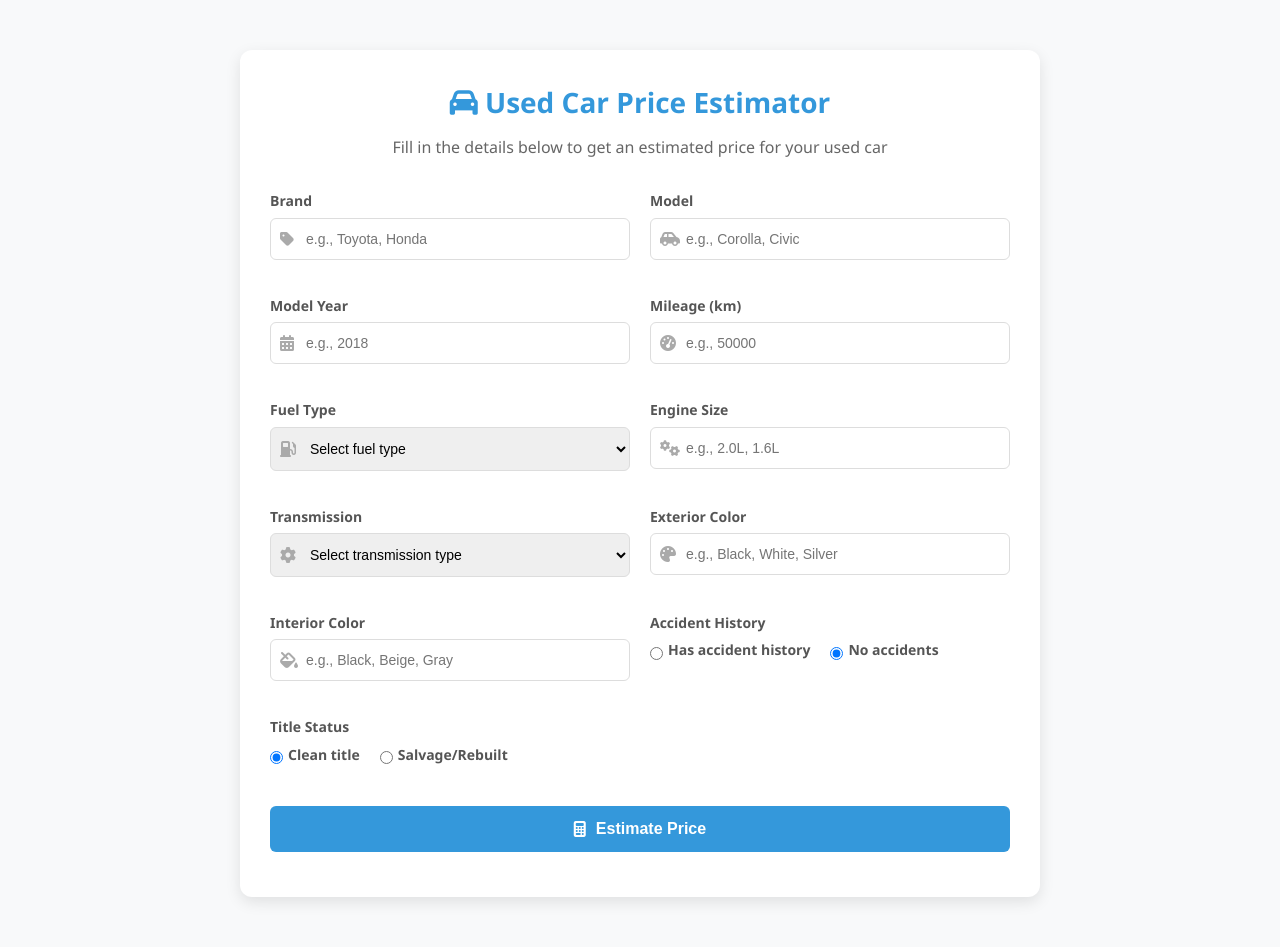
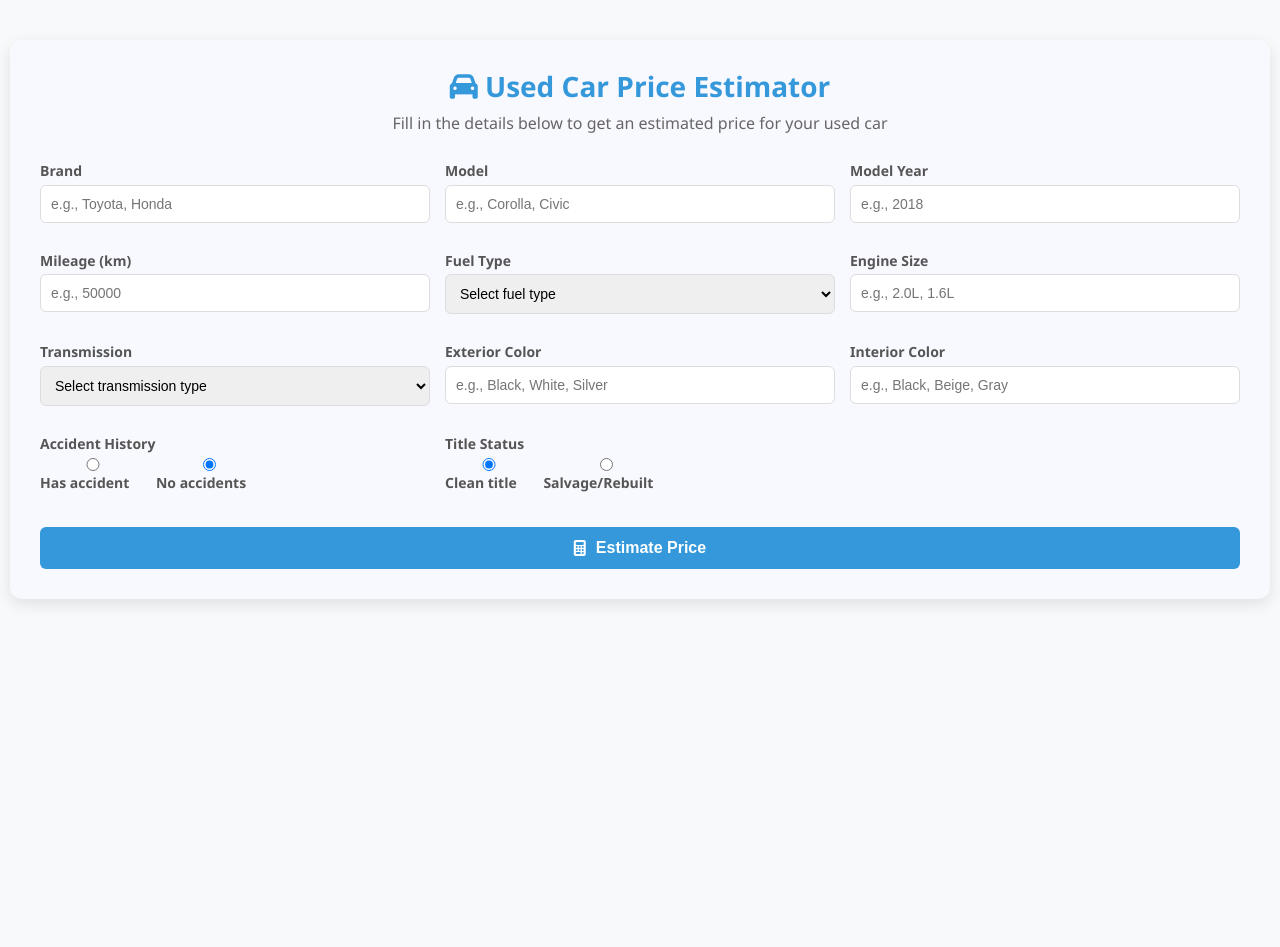
Before and after one commit to thiran-naleendra/Car-Prices_predict, a Flask app: page / in a window 1280 px wide. After the commit the page ends 604 px from the top, so only its background shows below. Run offline with Flask 3, Linux system fonts and the light colour scheme; parts of the project's set-up code (start-up, migrations or seed data) failed here and were passed over.

Commit message:
change ui

```diff
--- a/app.py
+++ b/app.py
@@ -42,10 +42,15 @@ def predict():
         # Preprocess input
         input_transformed = preprocessor.transform(input_df)
 
-        # Make prediction
-        predicted_price = model.predict(input_transformed)[0][0]
+        # Make prediction (in USD)
+        predicted_price_usd = model.predict(input_transformed)[0][0]
 
-        return render_template("index.html", prediction_text=f"Estimated Car Price: LKR {predicted_price:,.2f}")
+        # Convert USD to LKR
+        exchange_rate = 280  # 1 USD = 280 LKR
+        predicted_price_lkr = predicted_price_usd * exchange_rate
+        total = predicted_price_lkr/280
+        return render_template("index.html",
+                               prediction_text=f"Estimated Car Price: LKR {total:,.2f}")
 
     except Exception as e:
         return jsonify({"error": str(e)})
--- a/templates/index.html
+++ b/templates/index.html
@@ -26,13 +26,13 @@
             font-family: 'Segoe UI', Tahoma, Geneva, Verdana, sans-serif;
             background-color: var(--light-gray);
             color: var(--text-color);
-            line-height: 1.6;
-            padding: 20px;
+            line-height: 1.2;
+            padding: 10px;
         }
 
         .container {
-            max-width: 800px;
-            background: white;
+            max-width: auto;
+            background: ghostwhite;
             padding: 30px;
             border-radius: 12px;
             box-shadow: 0 5px 15px rgba(0, 0, 0, 0.1);
@@ -128,12 +128,12 @@
         .prediction {
             margin-top: 30px;
             padding: 20px;
-            background-color: #f0f8ff;
+            background-color: black;
             border-radius: 8px;
             border-left: 5px solid var(--primary-color);
-            font-size: 18px;
+            font-size: 24px;
             font-weight: 600;
-            color: var(--primary-color);
+            color: white;
             text-align: center;
             display: flex;
             align-items: center;
@@ -183,129 +183,98 @@
             <p>Fill in the details below to get an estimated price for your used car</p>
         </div>
 
-        <form action="/predict" method="post">
-            <div class="form-grid">
-                <div class="form-group">
-                    <label for="brand">Brand</label>
-                    <div class="input-group">
-                        <i class="fas fa-tag"></i>
-                        <input type="text" id="brand" name="brand" placeholder="e.g., Toyota, Honda" required>
-                    </div>
+        <form action="/predict" method="post" style="display: grid; grid-template-columns: repeat(3, 1fr); gap: 15px; width: 100%;">
+
+    <div class="form-group" style="display: flex; flex-direction: column;">
+        <label for="brand" style="font-weight: bold;">Brand</label>
+        <input type="text" id="brand" name="brand" placeholder="e.g., Toyota, Honda" required
+               style="padding: 10px; border: 1px solid #ddd; border-radius: 6px;">
     </div>
 
-                <div class="form-group">
-                    <label for="model">Model</label>
-                    <div class="input-group">
-                        <i class="fas fa-car-side"></i>
-                        <input type="text" id="model" name="model" placeholder="e.g., Corolla, Civic" required>
-                    </div>
+    <div class="form-group" style="display: flex; flex-direction: column;">
+        <label for="model" style="font-weight: bold;">Model</label>
+        <input type="text" id="model" name="model" placeholder="e.g., Corolla, Civic" required
+               style="padding: 10px; border: 1px solid #ddd; border-radius: 6px;">
     </div>
 
-                <div class="form-group">
-                    <label for="model_year">Model Year</label>
-                    <div class="input-group">
-                        <i class="fas fa-calendar-alt"></i>
-                        <input type="number" id="model_year" name="model_year" placeholder="e.g., 2018" min="1900" max="2025" required>
-                    </div>
+    <div class="form-group" style="display: flex; flex-direction: column;">
+        <label for="model_year" style="font-weight: bold;">Model Year</label>
+        <input type="number" id="model_year" name="model_year" placeholder="e.g., 2018" min="1900" max="2025" required
+               style="padding: 10px; border: 1px solid #ddd; border-radius: 6px;">
     </div>
 
-                <div class="form-group">
-                    <label for="milage">Mileage (km)</label>
-                    <div class="input-group">
-                        <i class="fas fa-tachometer-alt"></i>
-                        <input type="number" id="milage" name="milage" placeholder="e.g., 50000" min="0" required>
-                    </div>
+    <div class="form-group" style="display: flex; flex-direction: column;">
+        <label for="milage" style="font-weight: bold;">Mileage (km)</label>
+        <input type="number" id="milage" name="milage" placeholder="e.g., 50000" min="0" required
+               style="padding: 10px; border: 1px solid #ddd; border-radius: 6px;">
     </div>
 
-                <div class="form-group">
-                    <label for="fuel_type">Fuel Type</label>
-                    <div class="input-group">
-                        <i class="fas fa-gas-pump"></i>
-                        <select id="fuel_type" name="fuel_type" required>
+    <div class="form-group" style="display: flex; flex-direction: column;">
+        <label for="fuel_type" style="font-weight: bold;">Fuel Type</label>
+        <select id="fuel_type" name="fuel_type" required
+                style="padding: 10px; border: 1px solid #ddd; border-radius: 6px;">
             <option value="" disabled selected>Select fuel type</option>
             <option value="Petrol">Petrol</option>
             <option value="Diesel">Diesel</option>
             <option value="Hybrid">Hybrid</option>
             <option value="Electric">Electric</option>
-                            <option value="CNG">CNG</option>
-                            <option value="LPG">LPG</option>
         </select>
     </div>
+
+    <div class="form-group" style="display: flex; flex-direction: column;">
+        <label for="engine" style="font-weight: bold;">Engine Size</label>
+        <input type="text" id="engine" name="engine" placeholder="e.g., 2.0L, 1.6L" required
+               style="padding: 10px; border: 1px solid #ddd; border-radius: 6px;">
     </div>
 
-                <div class="form-group">
-                    <label for="engine">Engine Size</label>
-                    <div class="input-group">
-                        <i class="fas fa-cogs"></i>
-                        <input type="text" id="engine" name="engine" placeholder="e.g., 2.0L, 1.6L" required>
-                    </div>
-                </div>
-
-                <div class="form-group">
-                    <label for="transmission">Transmission</label>
-                    <div class="input-group">
-                        <i class="fas fa-cog"></i>
-                        <select id="transmission" name="transmission" required>
+    <div class="form-group" style="display: flex; flex-direction: column;">
+        <label for="transmission" style="font-weight: bold;">Transmission</label>
+        <select id="transmission" name="transmission" required
+                style="padding: 10px; border: 1px solid #ddd; border-radius: 6px;">
             <option value="" disabled selected>Select transmission type</option>
             <option value="Automatic">Automatic</option>
             <option value="Manual">Manual</option>
             <option value="CVT">CVT</option>
-                            <option value="Semi-Automatic">Semi-Automatic</option>
         </select>
+    </div>
+
+    <div class="form-group" style="display: flex; flex-direction: column;">
+        <label for="ext_col" style="font-weight: bold;">Exterior Color</label>
+        <input type="text" id="ext_col" name="ext_col" placeholder="e.g., Black, White, Silver" required
+               style="padding: 10px; border: 1px solid #ddd; border-radius: 6px;">
+    </div>
+
+    <div class="form-group" style="display: flex; flex-direction: column;">
+        <label for="int_col" style="font-weight: bold;">Interior Color</label>
+        <input type="text" id="int_col" name="int_col" placeholder="e.g., Black, Beige, Gray" required
+               style="padding: 10px; border: 1px solid #ddd; border-radius: 6px;">
+    </div>
+
+    <div class="form-group" style="display: flex; flex-direction: column;">
+        <label style="font-weight: bold;">Accident History</label>
+        <div style="display: flex; gap: 10px;">
+            <label><input type="radio" id="accident_yes" name="accident" value="1" required> Has accident</label>
+            <label><input type="radio" id="accident_no" name="accident" value="0" checked> No accidents</label>
         </div>
     </div>
 
-                <div class="form-group">
-                    <label for="ext_col">Exterior Color</label>
-                    <div class="input-group">
-                        <i class="fas fa-palette"></i>
-                        <input type="text" id="ext_col" name="ext_col" placeholder="e.g., Black, White, Silver" required>
+    <div class="form-group" style="display: flex; flex-direction: column;">
+        <label style="font-weight: bold;">Title Status</label>
+        <div style="display: flex; gap: 10px;">
+            <label><input type="radio" id="title_clean" name="clean_title" value="1" checked> Clean title</label>
+            <label><input type="radio" id="title_not_clean" name="clean_title" value="0"> Salvage/Rebuilt</label>
         </div>
     </div>
 
-                <div class="form-group">
-                    <label for="int_col">Interior Color</label>
-                    <div class="input-group">
-                        <i class="fas fa-fill-drip"></i>
-                        <input type="text" id="int_col" name="int_col" placeholder="e.g., Black, Beige, Gray" required>
-                    </div>
-                </div>
-
-                <div class="form-group">
-                    <label>Accident History</label>
-                    <div class="radio-group">
-                        <div class="radio-option">
-                            <input type="radio" id="accident_yes" name="accident" value="1" required>
-                            <label for="accident_yes">Has accident history</label>
-                        </div>
-                        <div class="radio-option">
-                            <input type="radio" id="accident_no" name="accident" value="0" checked>
-                            <label for="accident_no">No accidents</label>
-                        </div>
-                    </div>
-                </div>
-
-                <div class="form-group">
-                    <label>Title Status</label>
-                    <div class="radio-group">
-                        <div class="radio-option">
-                            <input type="radio" id="title_clean" name="clean_title" value="1" checked>
-                            <label for="title_clean">Clean title</label>
-                        </div>
-                        <div class="radio-option">
-                            <input type="radio" id="title_not_clean" name="clean_title" value="0">
-                            <label for="title_not_clean">Salvage/Rebuilt</label>
-                        </div>
-                    </div>
-                </div>
-
-                <div class="form-group full-width">
-                    <button type="submit">
+    <div style="grid-column: span 3; text-align: center;">
+        <button type="submit"
+                style="background: #3498db; color: white; padding: 12px; border: none; border-radius: 6px;
+                       font-size: 16px; cursor: pointer; width: 100%;">
             <i class="fas fa-calculator"></i> Estimate Price
         </button>
     </div>
-            </div>
 </form>
+
 
         {% if prediction_text %}
         <div class="prediction">
```
Lines whose indentation alone changed are shown as unchanged.
